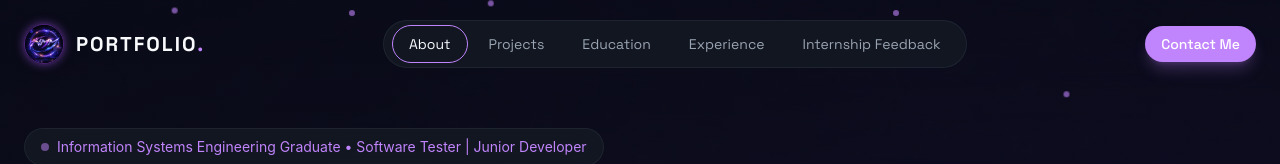
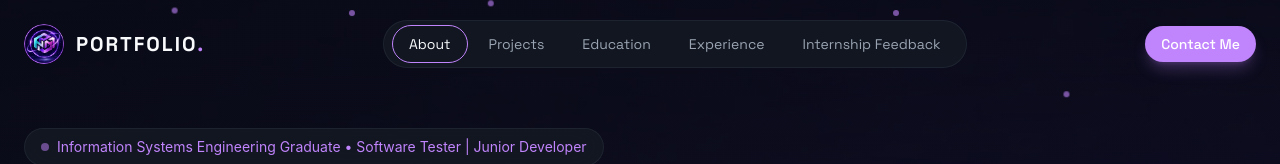
Before and after one commit to nmaslinaaa/nurul-maslina-porfolio, a React (Vite) app: page / in a window 1280 px wide. Shown: the top 164 px of the page. Built offline with nearby package versions, Linux system fonts and the light colour scheme.

Commit message:
Add logo portfolio

```diff
--- a/src/layout/Navbar.jsx
+++ b/src/layout/Navbar.jsx
@@ -66,7 +66,7 @@ export const Navbar = () => {
           <img
             src="/logo.png"
             alt="NMM Logo"
-            className="w-10 h-10 rounded-full object-cover border border-purple-500/40 shadow-[0_0_10px_rgba(168,85,247,0.6)]"
+            className="w-10 h-10 rounded-full object-contain  "
           />
 
           <span className="text-xl tracking-widest font-tech">
```
Also changed, not shown: public/logo.png.
